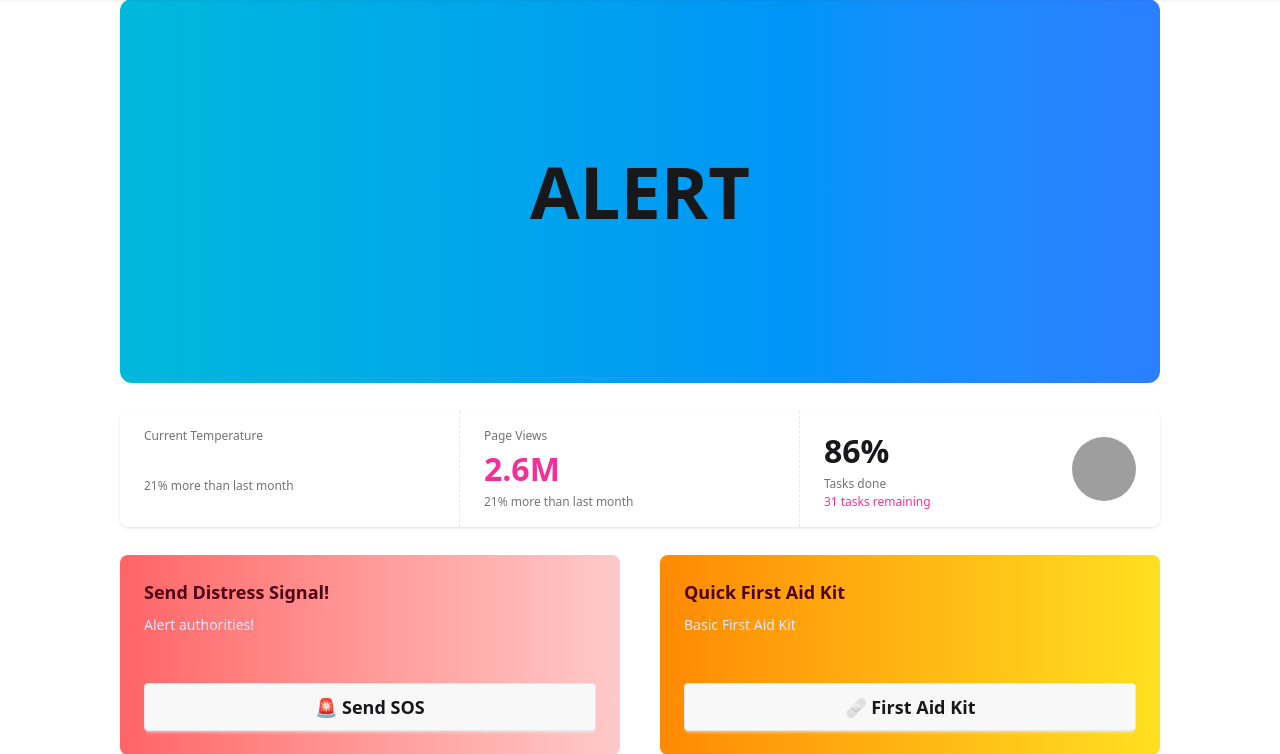
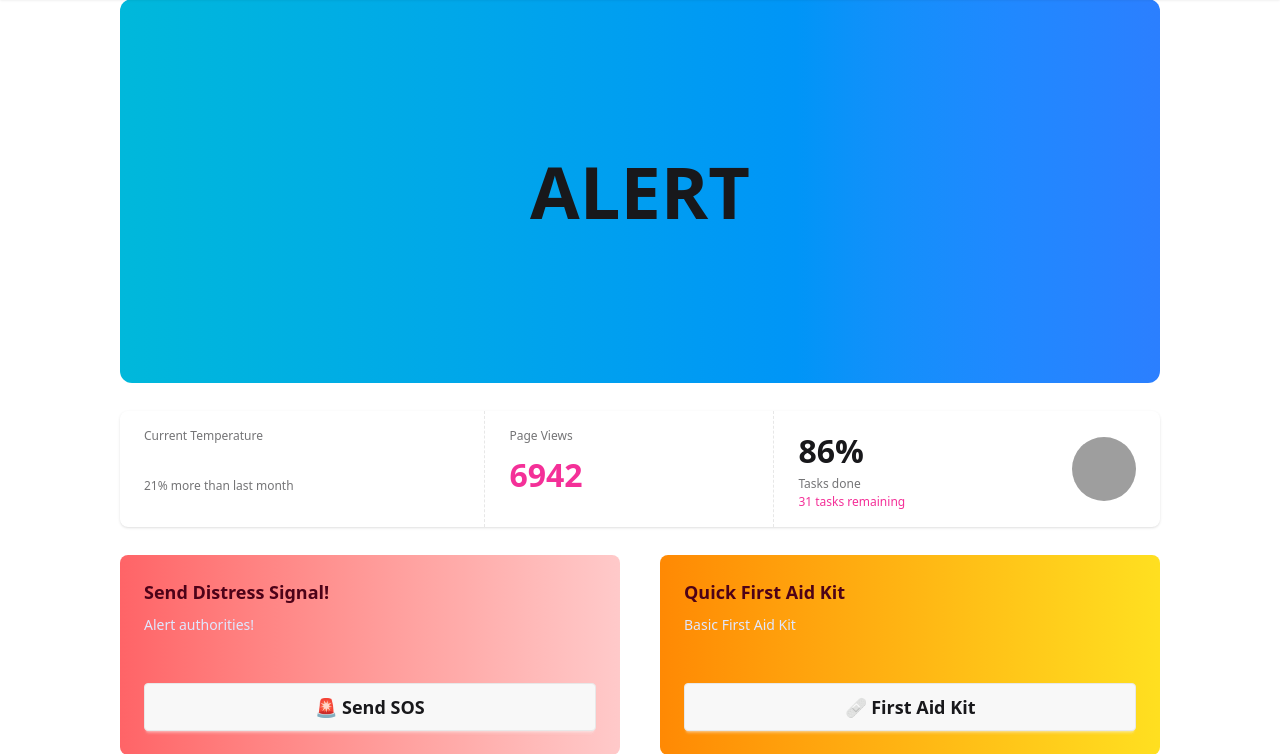
Before and after one commit to vachan-maker/alert, a Flask app: page / in a window 1280 px wide. Shown: the part 65-819 px from the top of the page. Run offline with Flask 3, Linux system fonts and the light colour scheme; the visitor is signed in with stand-in values (Sample User, id 1); style sheets or scripts are compiled from the project's sources; grey boxes are pictures that could not be loaded.

Commit message:
steps updated

```diff
--- a/disasterResponse/templates/index.html
+++ b/disasterResponse/templates/index.html
@@ -80,8 +80,7 @@ const url = "https://api.open-meteo.com/v1/forecast";
       <div class="stat-figure text-secondary">
       </div>
       <div class="stat-title">Page Views</div>
-      <div class="stat-value text-secondary">2.6M</div>
-      <div class="stat-desc">21% more than last month</div>
+      <div class="stat-value text-secondary">6942</div>
     </div>
 
     <div class="stat">
```
